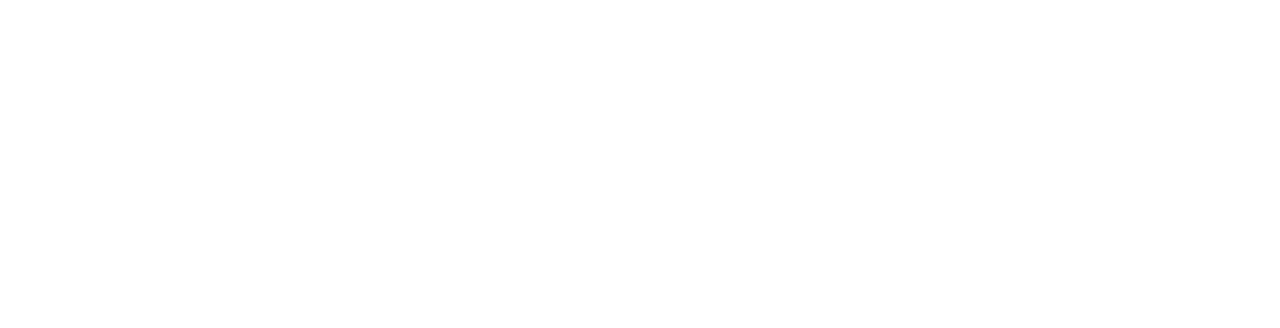
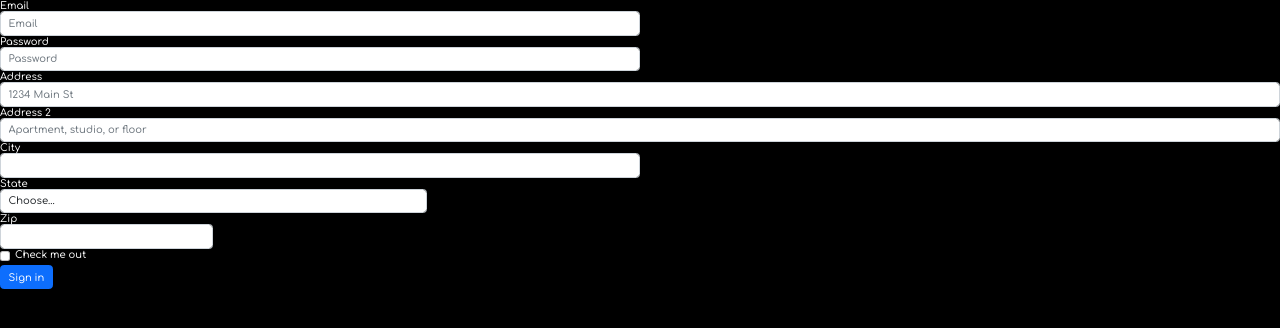
Before and after one commit to lumar32/sakura_fund, a plain HTML site: page pages/registrarme.html in a window 1280 px wide. Drawn offline with nearby package versions, Linux system fonts and the light colour scheme.

Commit message:
primera implementacion de bs

```diff
--- a/css/index.css
+++ b/css/index.css
@@ -17,6 +17,7 @@ body {
     display: grid;
     grid-template-rows: auto 1fr auto;
     min-height: 100vh;
+    line-height: normal; /*bootstrap*/
 }
 
 footer {
@@ -27,7 +28,15 @@ footer {
 a {
     text-decoration: none;
     color: white;
+    opacity: 100;
 }
+
+hr {
+    margin: 0;
+    color: white;
+    border-top: none;
+    opacity: calc(1);
+} /*bootstrap*/
 
 /*
 main {
@@ -52,6 +61,9 @@ nav ul {
     gap: 2rem;
     flex-wrap: wrap;
     flex-direction: row;
+    /*bootstrap*/
+    padding: 0rem;
+    margin: 0rem;
 }
 
 nav ul a {
--- a/index.html
+++ b/index.html
@@ -5,6 +5,7 @@
     <meta http-equiv="X-UA-Compatible" content="IE=edge">
     <meta name="viewport" content="width=device-width, initial-scale=1.0">
     <link rel="shortcut icon" href="./img/favicon.png" type="image/x-icon">
+    <link rel="stylesheet" href="./css/bootstrap.css">
     <link rel="stylesheet" href="./css/index.css">
     <link
          rel="stylesheet"
--- a/pages/registrarme.html
+++ b/pages/registrarme.html
@@ -0,0 +1,64 @@
+<!DOCTYPE html>
+<html lang="en">
+<head>
+    <meta charset="UTF-8">
+    <meta http-equiv="X-UA-Compatible" content="IE=edge">
+    <meta name="viewport" content="width=device-width, initial-scale=1.0">
+    <link rel="shortcut icon" href="./img/favicon.png" type="image/x-icon">
+    <link rel="stylesheet" href="../css/bootstrap.css">
+    <link rel="stylesheet" href="../css/index.css">
+    <link
+         rel="stylesheet"
+         href="https://cdnjs.cloudflare.com/ajax/libs/animate.css/4.1.1/animate.min.css"/>
+    <link href="https://unpkg.com/aos@2.3.1/dist/aos.css" rel="stylesheet">
+
+    <title>INGRESAR</title>
+</head>
+<body>
+    <form>
+        <div class="form-row">
+        <div class="form-group col-md-6">
+            <label for="inputEmail4">Email</label>
+            <input type="email" class="form-control" id="inputEmail4" placeholder="Email">
+        </div>
+        <div class="form-group col-md-6">
+            <label for="inputPassword4">Password</label>
+            <input type="password" class="form-control" id="inputPassword4" placeholder="Password">
+        </div>
+        </div>
+        <div class="form-group">
+        <label for="inputAddress">Address</label>
+        <input type="text" class="form-control" id="inputAddress" placeholder="1234 Main St">
+        </div>
+        <div class="form-group">
+        <label for="inputAddress2">Address 2</label>
+        <input type="text" class="form-control" id="inputAddress2" placeholder="Apartment, studio, or floor">
+        </div>
+        <div class="form-row">
+        <div class="form-group col-md-6">
+            <label for="inputCity">City</label>
+            <input type="text" class="form-control" id="inputCity">
+        </div>
+        <div class="form-group col-md-4">
+            <label for="inputState">State</label>
+            <select id="inputState" class="form-control">
+            <option selected>Choose...</option>
+            <option>...</option>
+            </select>
+        </div>
+        <div class="form-group col-md-2">
+            <label for="inputZip">Zip</label>
+            <input type="text" class="form-control" id="inputZip">
+        </div>
+        </div>
+        <div class="form-group">
+        <div class="form-check">
+            <input class="form-check-input" type="checkbox" id="gridCheck">
+            <label class="form-check-label" for="gridCheck">
+            Check me out
+            </label>
+        </div>
+        </div>
+        <button type="submit" class="btn btn-primary">Sign in</button>
+    </form>
+</body>
```
Also changed, not shown: pages/ingresar.html (+36 -0 lines).
